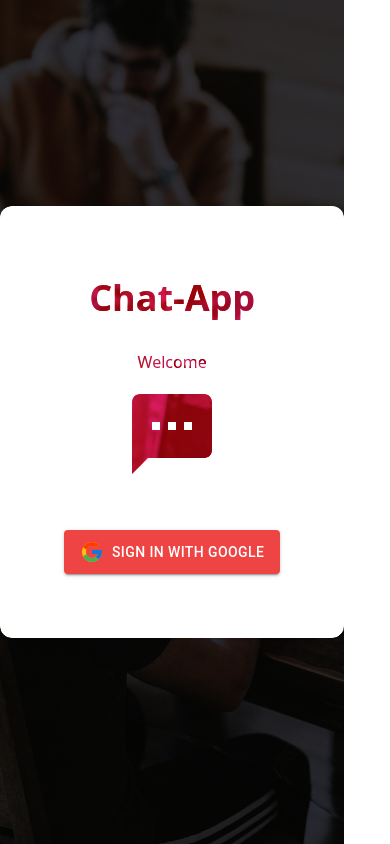
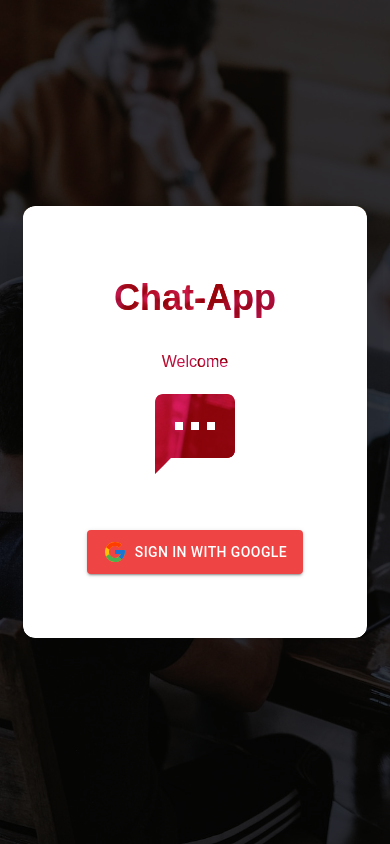
Before and after one commit to IvanRavic88/chat-app, a Next.js app: page / in a window 390 px wide. Built offline with nearby package versions, Linux system fonts and the light colour scheme; no server answers.

Commit message:
Problems fix 2 (css mobile)

```diff
--- a/styles/globals.css
+++ b/styles/globals.css
@@ -3,16 +3,18 @@
 @tailwind utilities;
 
 @layer base {
+  * {
+    margin: 0;
+    padding: 0;
+    box-sizing: border-box;
+    font-family: "Poppins", sans-serif;
+  }
   html {
-    overflow: hidden;
-    width: 100%;
+    height: -webkit-fill-available;
   }
   body {
-    height: 100%;
-    position: fixed;
-    margin: 0;
-    overflow-y: scroll;
-    -webkit-overflow-scrolling: touch;
+    height: 100vh;
+    height: -webkit-fill-available;
   }
 }
 
```
